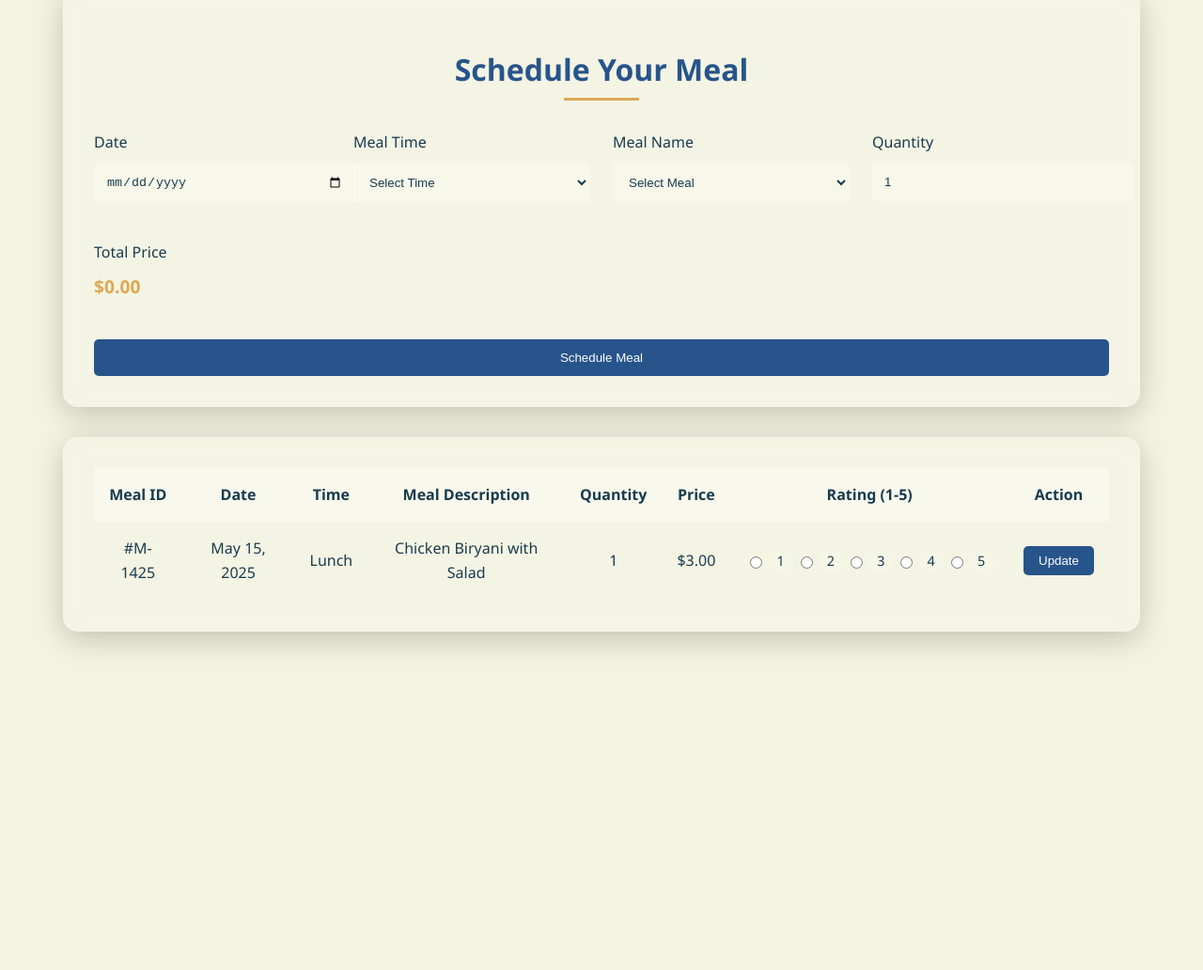
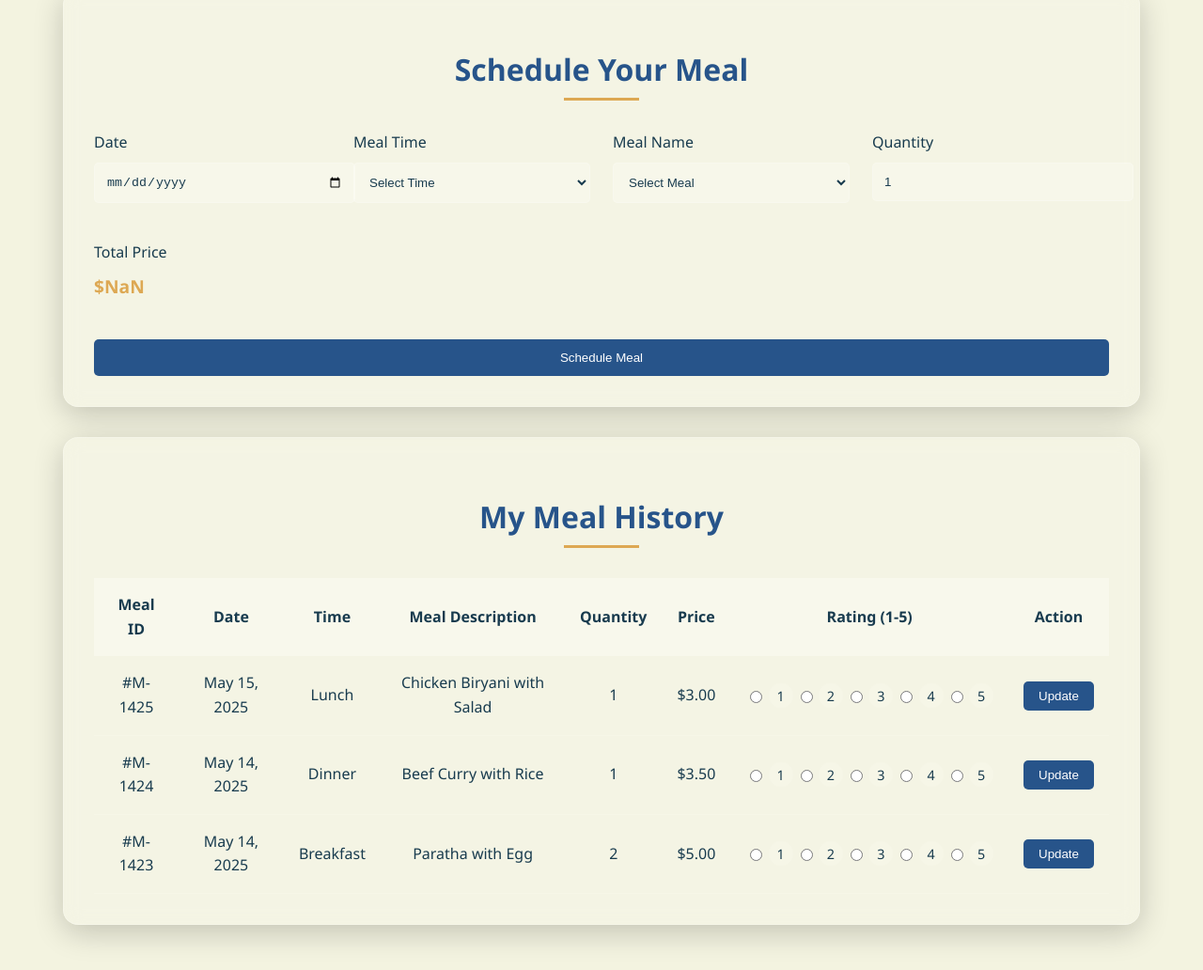
Before and after one commit to zawad1804/bachelor-meal-system, a plain HTML site: page meals.html in a window 1280 px wide. Shown: the part 330-1362 px from the top of the page at 94% size. Before the commit the page ends 1050 px from the top, so only its background shows below. Drawn offline with Linux system fonts and the light colour scheme.

Commit message:
Updated meal history after schedule meal at meals.html

```diff
--- a/meals.html
+++ b/meals.html
@@ -224,7 +224,7 @@
 
   <main class="meals-container">
     <header class="meals-header">
-      <h1>My Meal History</h1>
+      <h1>Schedule Your Meal</h1>
       <div class="filter-options">
         <select id="month-filter">
           <option value="all">All Months</option>
@@ -288,6 +288,7 @@
 
     <!-- Meals History Section -->
     <section class="glass-card meals-list">
+      <h2 class="section-heading">My Meal History</h2>
       <table class="meals-table">
         <thead>
           <tr>
@@ -325,4 +326,89 @@
               </div>
             </td>
             <td>
-              <button class="update-btn">Update</button
+              <button class="update-btn">Update</button>
+            </td>
+          </tr>
+
+          <!-- Meal Entry 2 -->
+          <tr>
+            <td>#M-1424</td>
+            <td>May 14, 2025</td>
+            <td>Dinner</td>
+            <td>Beef Curry with Rice</td>
+            <td>1</td>
+            <td>$3.50</td>
+            <td>
+              <div class="rating-options">
+                <input type="radio" id="meal1424-rating1" name="meal1424-rating" value="1">
+                <label for="meal1424-rating1">1</label>
+                <input type="radio" id="meal1424-rating2" name="meal1424-rating" value="2">
+                <label for="meal1424-rating2">2</label>
+                <input type="radio" id="meal1424-rating3" name="meal1424-rating" value="3">
+                <label for="meal1424-rating3">3</label>
+                <input type="radio" id="meal1424-rating4" name="meal1424-rating" value="4">
+                <label for="meal1424-rating4">4</label>
+                <input type="radio" id="meal1424-rating5" name="meal1424-rating" value="5">
+                <label for="meal1424-rating5">5</label>
+              </div>
+            </td>
+            <td>
+              <button class="update-btn">Update</button>
+            </td>
+          </tr>
+
+          <!-- Meal Entry 3 -->
+          <tr>
+            <td>#M-1423</td>
+            <td>May 14, 2025</td>
+            <td>Breakfast</td>
+            <td>Paratha with Egg</td>
+            <td>2</td>
+            <td>$5.00</td>
+            <td>
+              <div class="rating-options">
+                <input type="radio" id="meal1423-rating1" name="meal1423-rating" value="1">
+                <label for="meal1423-rating1">1</label>
+                <input type="radio" id="meal1423-rating2" name="meal1423-rating" value="2">
+                <label for="meal1423-rating2">2</label>
+                <input type="radio" id="meal1423-rating3" name="meal1423-rating" value="3">
+                <label for="meal1423-rating3">3</label>
+                <input type="radio" id="meal1423-rating4" name="meal1423-rating" value="4">
+                <label for="meal1423-rating4">4</label>
+                <input type="radio" id="meal1423-rating5" name="meal1423-rating" value="5">
+                <label for="meal1423-rating5">5</label>
+              </div>
+            </td>
+            <td>
+              <button class="update-btn">Update</button>
+            </td>
+          </tr>
+        </tbody>
+      </table>
+    </section>
+  </main>
+
+  <script>
+    // Price calculation script
+    document.addEventListener('DOMContentLoaded', function() {
+      const mealSelect = document.getElementById('meal-name');
+      const quantityInput = document.getElementById('meal-quantity');
+      const priceDisplay = document.getElementById('total-price');
+
+      function calculateTotal() {
+        const selectedOption = mealSelect.options[mealSelect.selectedIndex];
+        const price = selectedOption ? parseFloat(selectedOption.dataset.price) : 0;
+        const quantity = parseInt(quantityInput.value) || 0;
+        const total = (price * quantity).toFixed(2);
+        priceDisplay.textContent = `$${total}`;
+      }
+
+      mealSelect.addEventListener('change', calculateTotal);
+      quantityInput.addEventListener('input', calculateTotal);
+
+      // Initialize calculation
+      calculateTotal();
+    });
+  </script>
+</body>
+</html>
```
